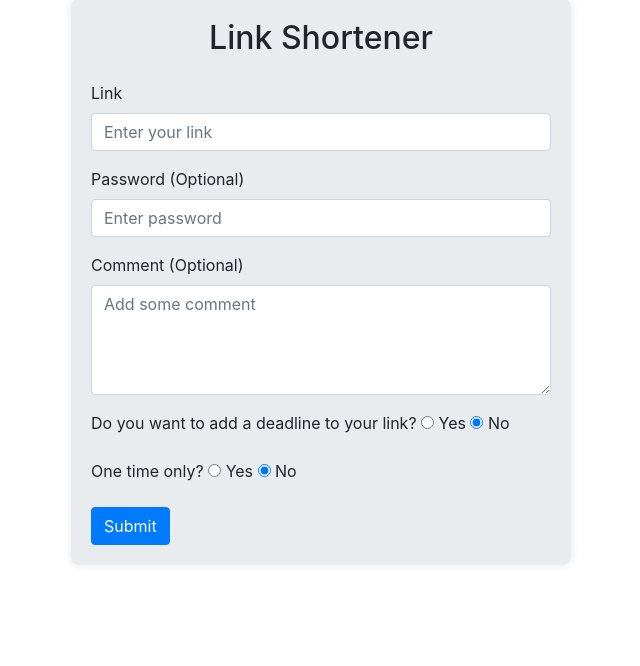
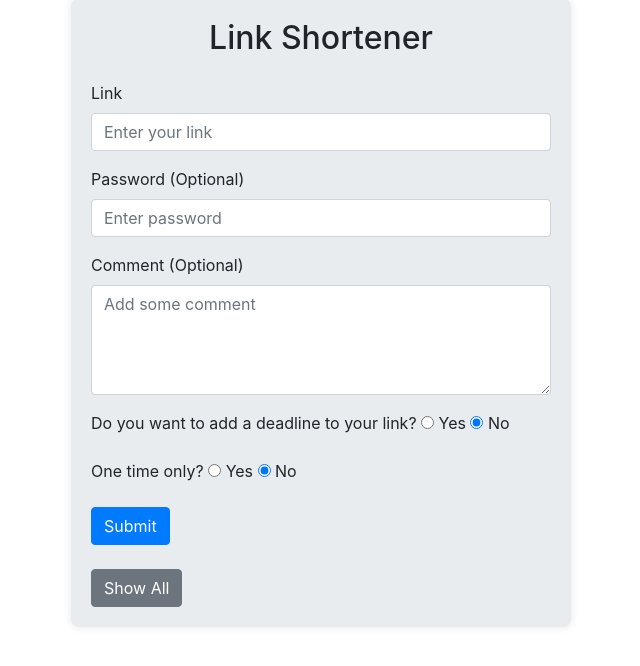
Before and after one commit to rosebud42/django-url, a Django app: page / in a window 1280 px wide. Shown: the part 51-717 px from the top of the page, without its empty margins (319-959 px from the left). Run offline with Django 5.2, Linux system fonts and the light colour scheme; some libraries are stand-ins or nearby versions.

Commit message:
show all button is added to main page

```diff
--- a/link_shortener/index/templates/index/index.html
+++ b/link_shortener/index/templates/index/index.html
@@ -67,6 +67,12 @@
             </div>
 
             <button type="submit" class="btn btn-primary">Submit</button>
+
+
+        </form>
+        <br>
+        <form action="{% url 'main:showall' %}">
+            <button type="showall" class="btn btn-secondary">Show All</button>
         </form>
     </div>
 </div>
```
Also changed, not shown: link_shortener/db.sqlite3.
